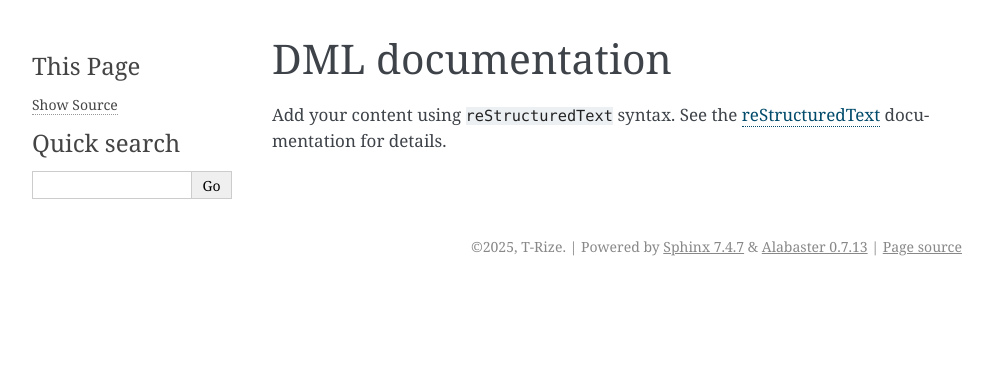
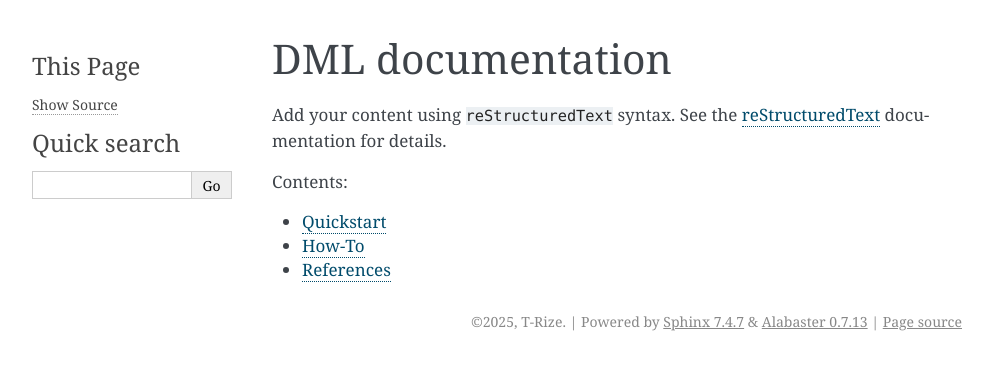
Before and after one commit to T-RIZE-Group/rizemind, a Sphinx documentation site: the page built from sphinx/source/index.rst, in a window 1280 px wide. Shown: the top 370 px of the page, without its empty margins (148-1141 px from the left). Built offline with Sphinx 7.4.7, drawn with Linux system fonts in a browser that asks for light colours.

Commit message:
Feature: Add how-tos, quickstarts, and references entry points

```diff
--- /dev/null
+++ b/sphinx/source/how-tos/index.rst
@@ -0,0 +1,3 @@
+======
+How-To
+======
--- a/sphinx/source/index.rst
+++ b/sphinx/source/index.rst
@@ -3,6 +3,7 @@
    You can adapt this file completely to your liking, but it should at least
    contain the root `toctree` directive.
 
+=================
 DML documentation
 =================
 
@@ -14,3 +15,7 @@ documentation for details.
 .. toctree::
    :maxdepth: 2
    :caption: Contents:
+
+   quickstarts/index
+   how-tos/index
+   references/index
--- /dev/null
+++ b/sphinx/source/quickstarts/index.rst
@@ -0,0 +1,3 @@
+==========
+Quickstart
+==========
--- /dev/null
+++ b/sphinx/source/references/index.rst
@@ -0,0 +1,3 @@
+==========
+References
+==========
```
